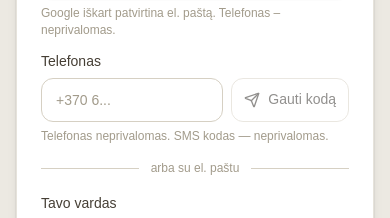
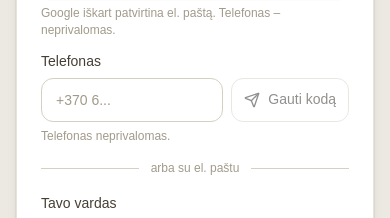
Before and after one commit to Faraaa9/marketplace-platform, a Next.js app: page /uzklausos/nauja in a window 390 px wide. Shown: the part 1440-1658 px from the top of the page. Built offline with nearby package versions, Linux system fonts and the light colour scheme; no server answers; the database is empty; a web font is replaced by a local one.

Commit message:
Remove redundant SMS code text from phone verification helper
Changed helper text from 'Telefonas neprivalomas. SMS kodas — neprivalomas.' to just 'Telefonas neprivalomas.' since SMS code requirement duplication was confusing.

```diff
--- a/src/app/uzklausos/nauja/page.tsx
+++ b/src/app/uzklausos/nauja/page.tsx
@@ -829,7 +829,7 @@ function PhoneVerificationField({
       onVerifiedChange={onVerifiedChange}
       onVerified={onVerified}
       error={error}
-      helper="Telefonas neprivalomas. SMS kodas — neprivalomas."
+      helper="Telefonas neprivalomas."
     />
   );
 }
```
